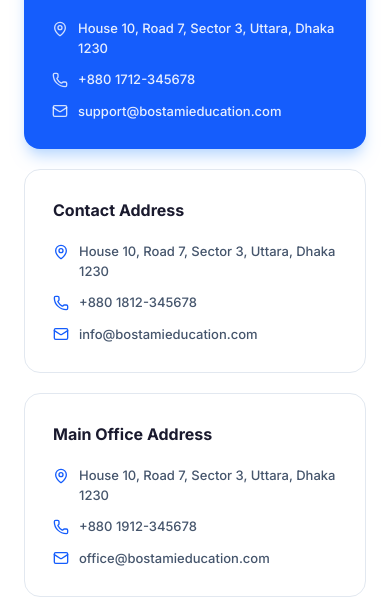
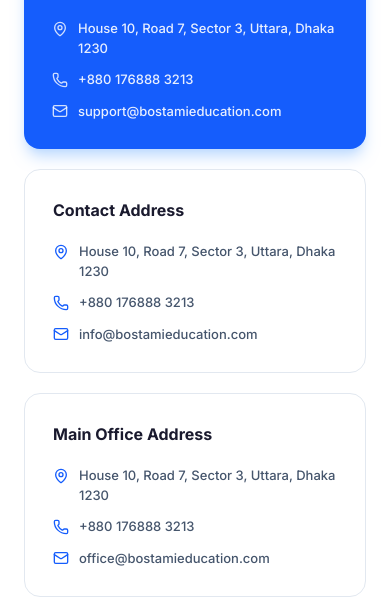
Before and after one commit to Rakibul-Hasan-max/bostamieducation, a Next.js app: page /contact in a window 390 px wide. Shown: the part 318-916 px from the top of the page. Built offline with nearby package versions, Linux system fonts and the light colour scheme.

Commit message:
fix: update contact phone numbers to the correct support line in contact page

```diff
--- a/src/app/contact/page.tsx
+++ b/src/app/contact/page.tsx
@@ -14,21 +14,21 @@
   {
     title: "Customer Support",
     address: "House 10, Road 7, Sector 3, Uttara, Dhaka 1230",
-    phone: "+880 1712-345678",
+    phone: "+880 176888 3213",
     email: "support@bostamieducation.com",
     highlight: true,
   },
   {
     title: "Contact Address",
     address: "House 10, Road 7, Sector 3, Uttara, Dhaka 1230",
-    phone: "+880 1812-345678",
+    phone: "+880 176888 3213",
     email: "info@bostamieducation.com",
     highlight: false,
   },
   {
     title: "Main Office Address",
     address: "House 10, Road 7, Sector 3, Uttara, Dhaka 1230",
-    phone: "+880 1912-345678",
+    phone: "+880 176888 3213",
     email: "office@bostamieducation.com",
     highlight: false,
   },
```
